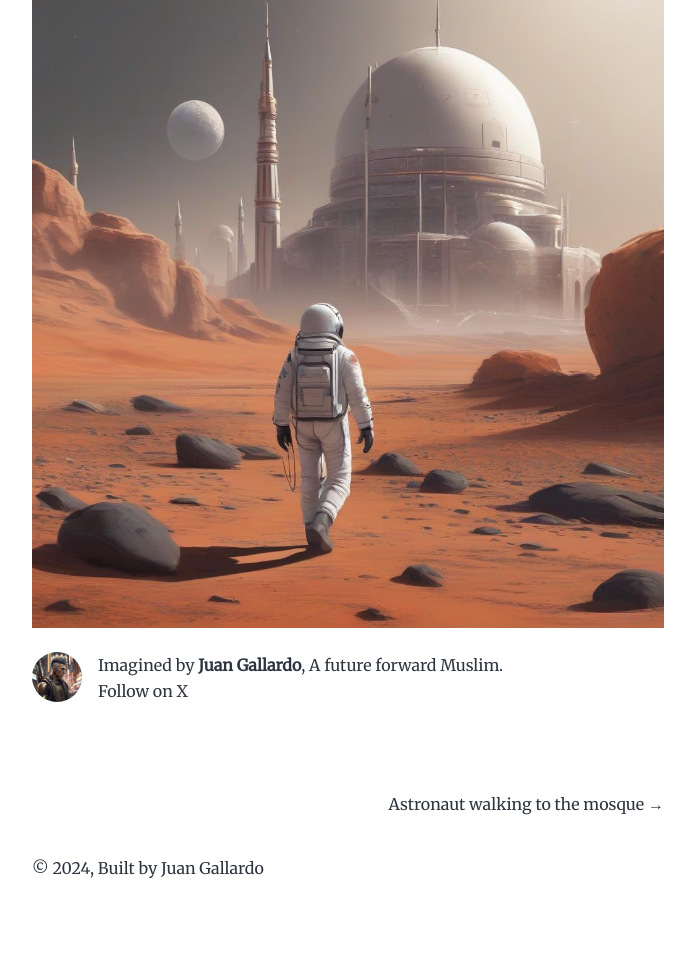
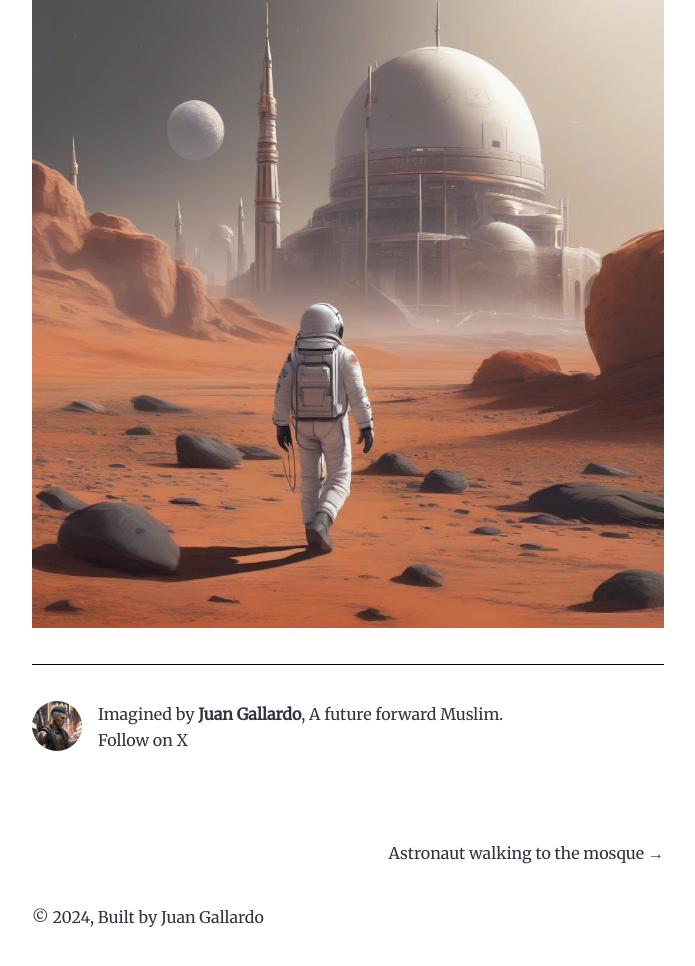
Before and after one commit to JGallardo/muslimsonmars, a Gatsby site: page /walking-to-jummah-1/ in a window 1280 px wide. Shown: the part 186-1152 px from the top of the page, without its empty margins (292-987 px from the left). Before the commit the page ends 1130 px from the top, so only its background shows below. Built offline with nearby package versions, Linux system fonts and the light colour scheme; Gatsby itself is replaced by a stand-in of ours.

Commit message:
STYLING: Adjusted footer in blog post template

```diff
--- a/src/style.css
+++ b/src/style.css
@@ -317,6 +317,22 @@ a:focus {
   margin-bottom: var(--spacing-8);
 }
 
+/* begin custom
+================== */
+
+.blog-post hr {
+  background-color: #000;
+  margin-top: 36px;
+  height: 1px;
+  width: 100%;
+}
+
+.blog-post-footer {
+  margin-top: 12px;
+}
+
+/* ================== End custom*/
+
 /* Media queries */
 
 @media (max-width: 42rem) {
--- a/src/templates/blog-post.js
+++ b/src/templates/blog-post.js
@@ -27,7 +27,7 @@ const BlogPostTemplate = ({
           itemProp="articleBody"
         />
         <hr />
-        <footer>
+        <footer className="blog-post-footer">
           <Bio />
         </footer>
       </article>
```
